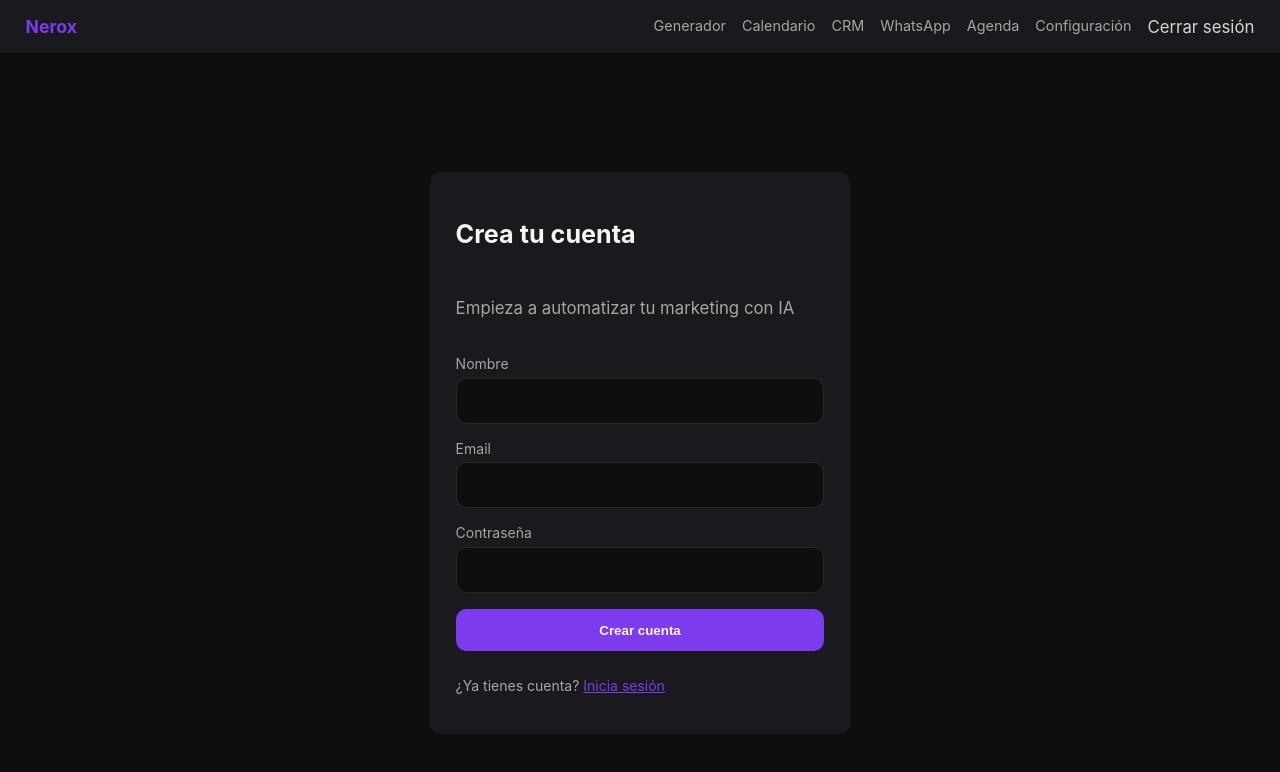
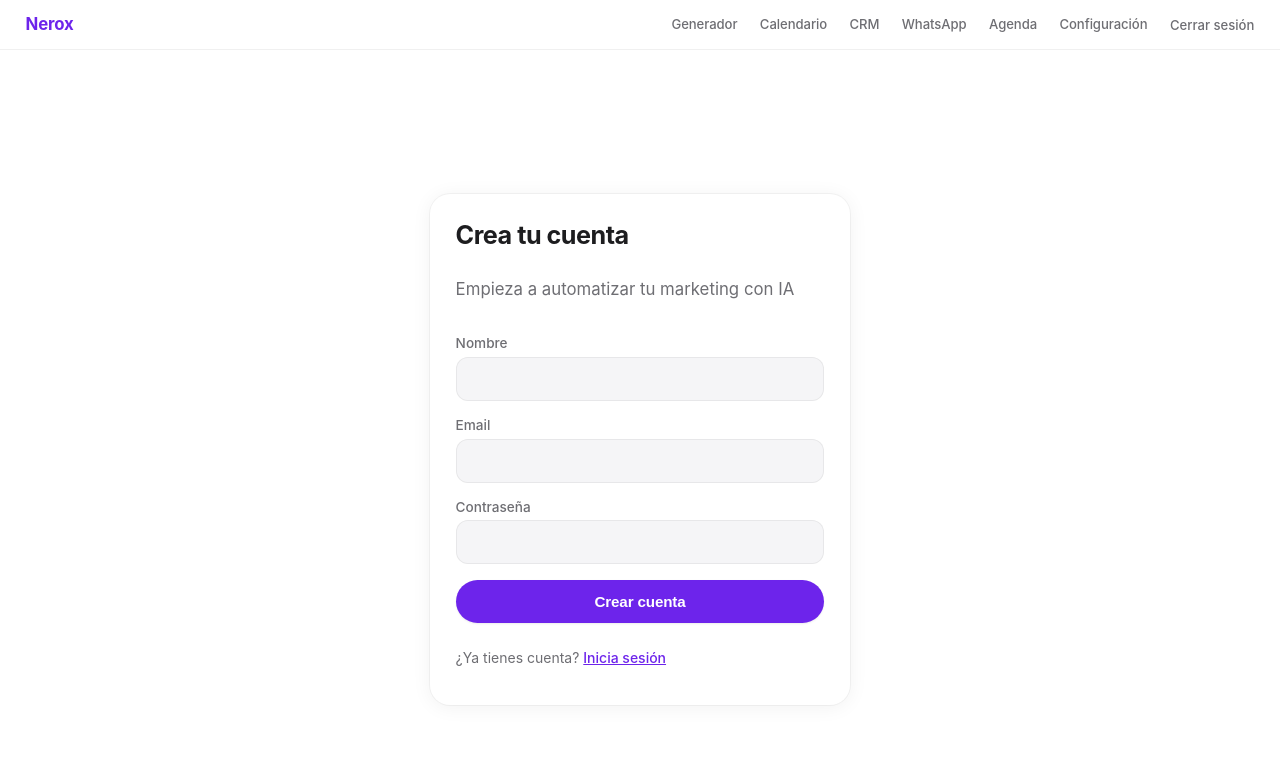
Before and after one commit to neroxdigital2-prog/social, a Next.js app: page /register in a window 1280 px wide. Shown: the top 772 px of the page. Built offline with nearby package versions, Linux system fonts and the light colour scheme; no server answers.

Commit message:
Update globals.css

```diff
--- a/app/globals.css
+++ b/app/globals.css
@@ -1,19 +1,22 @@
 :root {
   --color-primary-h: 262;
   --color-primary-s: 83%;
-  --color-primary-l: 58%;
+  --color-primary-l: 53%;
   --color-primary: hsl(var(--color-primary-h) var(--color-primary-s) var(--color-primary-l));
-  --color-primary-contrast: hsl(var(--color-primary-h) var(--color-primary-s) 98%);
-  --color-secondary: hsl(199 89% 48%);
-  --color-background: hsl(240 10% 6%);
-  --color-surface: hsl(240 8% 11%);
-  --color-text: hsl(0 0% 96%);
-  --color-text-muted: hsl(0 0% 65%);
-  --color-success: hsl(142 71% 45%);
-  --color-error: hsl(0 84% 60%);
-  --radius-md: clamp(0.5rem, 0.4rem + 0.3vw, 0.75rem);
+  --color-primary-contrast: hsl(0 0% 100%);
+  --color-secondary: hsl(199 89% 38%);
+  --color-background: #ffffff;
+  --color-surface: #f5f5f7;
+  --color-text: #1d1d1f;
+  --color-text-muted: #6e6e73;
+  --color-success: hsl(142 65% 32%);
+  --color-error: hsl(0 74% 45%);
+  --radius-md: 14px;
+  --radius-lg: 20px;
   --space-fluid: clamp(1rem, 0.8rem + 1vw, 2rem);
   --font-fluid-base: clamp(0.95rem, 0.9rem + 0.2vw, 1.05rem);
+  --shadow-card: 0 2px 20px rgba(0, 0, 0, 0.06), 0 0 0 1px rgba(0, 0, 0, 0.04);
+  --shadow-card-hover: 0 6px 24px rgba(0, 0, 0, 0.1), 0 0 0 1px rgba(0, 0, 0, 0.04);
 }
 
 * { box-sizing: border-box; }
@@ -23,123 +26,176 @@ body {
   color: var(--color-text);
   font-size: var(--font-fluid-base);
   margin: 0;
-  font-family: -apple-system, BlinkMacSystemFont, "Segoe UI", Roboto, sans-serif;
+  font-family: -apple-system, BlinkMacSystemFont, "SF Pro Text", "Helvetica Neue", "Segoe UI", Roboto, Arial, sans-serif;
+  -webkit-font-smoothing: antialiased;
 }
 
+h1, h2, h3 { letter-spacing: -0.02em; margin: 0; }
+
 .auth-shell { min-height: 100dvh; display: grid; place-items: center; padding: var(--space-fluid); }
-.auth-card { width: min(100%, 420px); background: var(--color-surface); border-radius: var(--radius-md); padding: var(--space-fluid); display: flex; flex-direction: column; gap: 0.75rem; }
+.auth-card {
+  width: min(100%, 420px);
+  background: #ffffff;
+  border-radius: var(--radius-lg);
+  padding: var(--space-fluid);
+  display: flex;
+  flex-direction: column;
+  gap: 0.75rem;
+  box-shadow: var(--shadow-card);
+}
 .auth-form { display: flex; flex-direction: column; gap: 1rem; margin-top: 0.5rem; }
 .field { display: flex; flex-direction: column; gap: 0.35rem; }
-.field label { font-size: 0.875rem; color: var(--color-text-muted); }
+.field label { font-size: 0.85rem; color: var(--color-text-muted); font-weight: 500; }
+
 .field input, .field textarea, select, input[type="number"], input[type="date"], input[type="datetime-local"], input[type="time"] {
-  background: var(--color-background);
-  border: 1px solid hsl(0 0% 100% / 0.1);
-  border-radius: var(--radius-md);
+  background: var(--color-surface);
+  border: none;
+  box-shadow: inset 0 0 0 1px rgba(0, 0, 0, 0.06);
+  border-radius: 12px;
   padding: 0.75rem 1rem;
   color: var(--color-text);
   font-size: var(--font-fluid-base);
-  color-scheme: dark;
-  transition: border-color 0.15s ease, box-shadow 0.15s ease;
+  font-family: inherit;
+  color-scheme: light;
+  transition: box-shadow 0.15s ease;
 }
 
-/* Los navegadores no siempre heredan el color del <select> en sus <option>,
-   así que se fuerza explícito para evitar texto invisible en tema oscuro. */
 select option {
-  background: var(--color-surface, var(--color-background));
+  background: #ffffff;
   color: var(--color-text);
 }
 
-.field input:hover { border-color: hsl(0 0% 100% / 0.2); }
+.field input:hover { box-shadow: inset 0 0 0 1px rgba(0, 0, 0, 0.12); }
 .field input:focus-visible, select:focus-visible, textarea:focus-visible {
   outline: none;
-  border-color: var(--color-primary);
   box-shadow: 0 0 0 3px hsl(var(--color-primary-h) var(--color-primary-s) var(--color-primary-l) / 0.25);
 }
 .field-error { color: var(--color-error); font-size: 0.875rem; margin: 0; }
+
+/* ===== Botones tipo píldora, estilo apple.com ===== */
 .btn-primary {
-  background: var(--color-primary); color: var(--color-primary-contrast); border: none;
-  border-radius: var(--radius-md); padding: 0.85rem 1.5rem; font-weight: 600; cursor: pointer;
-  text-align: center; text-decoration: none; display: inline-block;
-  transition: transform 0.15s ease, filter 0.15s ease, opacity 0.15s ease;
+  background: var(--color-primary);
+  color: var(--color-primary-contrast);
+  border: none;
+  border-radius: 980px;
+  padding: 0.8rem 1.9rem;
+  font-weight: 600;
+  font-size: 0.95rem;
+  letter-spacing: -0.01em;
+  cursor: pointer;
+  text-align: center;
+  text-decoration: none;
+  display: inline-block;
+  box-shadow: 0 1px 2px rgba(0, 0, 0, 0.08);
+  transition: transform 0.15s ease, filter 0.15s ease, box-shadow 0.15s ease;
 }
-.btn-primary:hover { filter: brightness(1.1); transform: translateY(-1px); }
-.btn-primary:active { transform: translateY(0); filter: brightness(0.95); }
+.btn-primary:hover { filter: brightness(1.08); transform: translateY(-1px); box-shadow: 0 4px 12px rgba(0, 0, 0, 0.12); }
+.btn-primary:active { transform: translateY(0); filter: brightness(0.96); }
 .btn-primary:focus-visible { outline: 3px solid var(--color-secondary); outline-offset: 2px; }
-.btn-primary:disabled { opacity: 0.6; cursor: not-allowed; transform: none; }
-.btn-large { padding: 1rem 2rem; font-size: 1.1rem; }
+.btn-primary:disabled { opacity: 0.5; cursor: not-allowed; transform: none; box-shadow: none; }
+.btn-large { padding: 1rem 2.25rem; font-size: 1.05rem; }
 .btn-secondary {
-  background: transparent; color: var(--color-primary); border: 1px solid var(--color-primary);
-  border-radius: var(--radius-md); padding: 0.75rem 1.25rem; font-weight: 600; cursor: pointer;
-  transition: background 0.15s ease, transform 0.15s ease;
+  background: var(--color-surface);
+  color: var(--color-text);
+  border: none;
+  border-radius: 980px;
+  padding: 0.75rem 1.5rem;
+  font-weight: 600;
+  font-size: 0.9rem;
+  cursor: pointer;
+  transition: background 0.15s ease, transform 0.1s ease;
 }
-.btn-secondary:hover { background: hsl(var(--color-primary-h) var(--color-primary-s) var(--color-primary-l) / 0.1); }
+.btn-secondary:hover { background: #e8e8ed; }
+.btn-secondary:active { transform: scale(0.98); }
 .auth-switch { font-size: 0.875rem; color: var(--color-text-muted); }
-.auth-switch a { color: var(--color-primary); }
+.auth-switch a { color: var(--color-primary); font-weight: 500; }
+
 .dashboard-shell { max-width: 1100px; margin-inline: auto; padding: var(--space-fluid); display: flex; flex-direction: column; gap: var(--space-fluid); }
-.dashboard-header { display: flex; flex-direction: column; gap: 0.25rem; }
+.dashboard-header { display: flex; flex-direction: column; gap: 0.35rem; }
+.dashboard-header h1 { font-size: clamp(1.75rem, 1.4rem + 1.5vw, 2.5rem); font-weight: 700; color: var(--color-text); }
+.dashboard-header p { margin: 0; }
+
 .stats-grid { display: grid; grid-template-columns: repeat(auto-fit, minmax(220px, 1fr)); gap: 1rem; }
-.stat-card { background: var(--color-surface); border-radius: var(--radius-md); padding: var(--space-fluid); display: flex; flex-direction: column; gap: 0.25rem; }
-.stat-number { font-size: 2rem; font-weight: 700; color: var(--color-primary); }
+.stat-card { background: #ffffff; border-radius: var(--radius-lg); padding: var(--space-fluid); display: flex; flex-direction: column; gap: 0.25rem; box-shadow: var(--shadow-card); }
+.stat-number { font-size: 2rem; font-weight: 700; color: var(--color-primary); letter-spacing: -0.02em; }
 .stat-label { color: var(--color-text-muted); font-size: 0.875rem; }
 .text-muted { color: var(--color-text-muted); }
-.form-card { background: var(--color-surface); border-radius: var(--radius-md); padding: var(--space-fluid); }
+.form-card { background: #ffffff; border-radius: var(--radius-lg); padding: var(--space-fluid); box-shadow: var(--shadow-card); }
 .field-row { display: grid; grid-template-columns: repeat(auto-fit, minmax(200px, 1fr)); gap: 1rem; }
 .chip-input-row { display: flex; gap: 0.5rem; }
 .chip-input-row input { flex: 1; }
 .chip-list { list-style: none; display: flex; flex-wrap: wrap; gap: 0.5rem; padding: 0; margin: 0.5rem 0 0; }
-.chip { background: hsl(var(--color-primary-h) var(--color-primary-s) var(--color-primary-l) / 0.15); color: var(--color-text); border-radius: 999px; padding: 0.35rem 0.5rem 0.35rem 0.9rem; display: flex; align-items: center; gap: 0.4rem; font-size: 0.875rem; }
+.chip { background: hsl(var(--color-primary-h) var(--color-primary-s) var(--color-primary-l) / 0.1); color: var(--color-primary); border-radius: 999px; padding: 0.35rem 0.5rem 0.35rem 0.9rem; display: flex; align-items: center; gap: 0.4rem; font-size: 0.85rem; font-weight: 500; }
 .chip-remove { background: none; border: none; color: var(--color-text-muted); cursor: pointer; font-size: 1rem; line-height: 1; padding: 0.1rem 0.35rem; border-radius: 50%; }
-.chip-remove:hover { background: hsl(0 0% 100% / 0.1); color: var(--color-text); }
-.publicaciones-grid { display: grid; grid-template-columns: repeat(auto-fill, minmax(280px, 1fr)); gap: 1rem; }
-.pub-card { background: var(--color-surface); border-radius: var(--radius-md); padding: var(--space-fluid); display: flex; flex-direction: column; gap: 0.5rem; }
-.pub-imagen { width: 100%; aspect-ratio: 1 / 1; object-fit: cover; border-radius: var(--radius-sm); }
-.btn-generar-imagen { width: 100%; aspect-ratio: 1 / 1; border-radius: var(--radius-sm); border: 1px dashed var(--color-secondary); background: transparent; color: var(--color-text); cursor: pointer; font-size: 0.85rem; transition: background 0.15s, transform 0.1s; }
-.btn-generar-imagen:hover:not(:disabled) { background: color-mix(in srgb, var(--color-secondary) 12%, transparent); }
+.chip-remove:hover { background: hsl(0 0% 0% / 0.08); color: var(--color-text); }
+
+.publicaciones-grid { display: grid; grid-template-columns: repeat(auto-fill, minmax(280px, 1fr)); gap: 1.25rem; }
+.pub-card { background: #ffffff; border-radius: var(--radius-lg); padding: var(--space-fluid); display: flex; flex-direction: column; gap: 0.6rem; box-shadow: var(--shadow-card); transition: box-shadow 0.2s ease, transform 0.15s ease; }
+.pub-card:hover { box-shadow: var(--shadow-card-hover); transform: translateY(-2px); }
+.pub-imagen { width: 100%; aspect-ratio: 1 / 1; object-fit: cover; border-radius: 12px; }
+.btn-generar-imagen { width: 100%; aspect-ratio: 1 / 1; border-radius: 12px; border: none; background: var(--color-surface); color: var(--color-text-muted); cursor: pointer; font-size: 0.85rem; font-weight: 500; transition: background 0.15s, transform 0.1s; }
+.btn-generar-imagen:hover:not(:disabled) { background: #e8e8ed; }
 .btn-generar-imagen:active:not(:disabled) { transform: scale(0.98); }
 .btn-generar-imagen:disabled { opacity: 0.6; cursor: wait; }
-.pub-tipo { font-size: 0.75rem; text-transform: uppercase; letter-spacing: 0.03em; color: var(--color-secondary); }
+.pub-tipo { font-size: 0.72rem; text-transform: uppercase; letter-spacing: 0.04em; font-weight: 600; color: var(--color-secondary); }
 .pub-hashtags { display: flex; flex-wrap: wrap; gap: 0.35rem; }
 .tag { color: var(--color-primary); font-size: 0.8rem; }
-.pub-estado { align-self: flex-start; font-size: 0.75rem; padding: 0.25rem 0.6rem; border-radius: 999px; }
-.estado-borrador { background: hsl(0 0% 100% / 0.1); color: var(--color-text-muted); }
-.estado-aprobada { background: hsl(142 71% 45% / 0.15); color: var(--color-success); }
-.estado-rechazada { background: hsl(0 84% 60% / 0.15); color: var(--color-error); }
+.pub-estado { align-self: flex-start; font-size: 0.72rem; font-weight: 600; padding: 0.25rem 0.65rem; border-radius: 999px; }
+.estado-borrador { background: hsl(0 0% 0% / 0.06); color: var(--color-text-muted); }
+.estado-aprobada { background: hsl(142 65% 32% / 0.12); color: var(--color-success); }
+.estado-rechazada { background: hsl(0 74% 45% / 0.12); color: var(--color-error); }
+
 .calendario-lista { display: flex; flex-direction: column; gap: 1rem; }
-.cal-card { background: var(--color-surface); border-radius: var(--radius-md); padding: var(--space-fluid); display: grid; grid-template-columns: 160px 1fr; gap: 1rem; }
-.cal-imagen { width: 100%; aspect-ratio: 1; object-fit: cover; border-radius: var(--radius-md); }
-.cal-imagen-placeholder { width: 100%; aspect-ratio: 1; border-radius: var(--radius-md); background: hsl(0 0% 100% / 0.05); display: grid; place-items: center; color: var(--color-text-muted); font-size: 0.8rem; }
+.cal-card { background: #ffffff; border-radius: var(--radius-lg); padding: var(--space-fluid); display: grid; grid-template-columns: 160px 1fr; gap: 1rem; box-shadow: var(--shadow-card); }
+.cal-imagen { width: 100%; aspect-ratio: 1; object-fit: cover; border-radius: 12px; }
+.cal-imagen-placeholder { width: 100%; aspect-ratio: 1; border-radius: 12px; background: var(--color-surface); display: grid; place-items: center; color: var(--color-text-muted); font-size: 0.8rem; }
 .cal-info { display: flex; flex-direction: column; gap: 0.4rem; }
 .cal-acciones { display: flex; flex-wrap: wrap; gap: 0.5rem; align-items: center; margin-top: 0.5rem; }
 .pub-exito { color: var(--color-success); font-size: 0.875rem; margin: 0; }
-.app-nav { display: flex; align-items: center; gap: 1.5rem; padding: 1rem var(--space-fluid); background: var(--color-surface); flex-wrap: wrap; }
-.app-nav-brand { font-weight: 700; color: var(--color-primary); text-decoration: none; font-size: 1.1rem; }
-.selector-empresa-nav { background: var(--color-background); border: 1px solid hsl(0 0% 100% / 0.1); border-radius: var(--radius-md); padding: 0.4rem 0.75rem; color: var(--color-text); font-size: 0.85rem; }
-.app-nav-links { display: flex; gap: 1rem; flex-wrap: wrap; margin-left: auto; }
-.app-nav-links a { color: var(--color-text-muted); text-decoration: none; font-size: 0.9rem; }
+
+/* ===== Barra de navegación, estilo apple.com: blanca, fija, línea sutil ===== */
+.app-nav {
+  display: flex;
+  align-items: center;
+  gap: 1.5rem;
+  padding: 0.9rem var(--space-fluid);
+  background: rgba(255, 255, 255, 0.85);
+  backdrop-filter: saturate(180%) blur(16px);
+  -webkit-backdrop-filter: saturate(180%) blur(16px);
+  border-bottom: 1px solid rgba(0, 0, 0, 0.06);
+  position: sticky;
+  top: 0;
+  z-index: 50;
+  flex-wrap: wrap;
+}
+.app-nav-brand { font-weight: 700; color: var(--color-primary); text-decoration: none; font-size: 1.05rem; letter-spacing: -0.01em; }
+.selector-empresa-nav { background: var(--color-surface); border: none; border-radius: 980px; padding: 0.4rem 0.9rem; color: var(--color-text); font-size: 0.82rem; font-weight: 500; }
+.app-nav-links { display: flex; gap: 1.4rem; flex-wrap: wrap; margin-left: auto; align-items: center; }
+.app-nav-links a { color: var(--color-text-muted); text-decoration: none; font-size: 0.82rem; font-weight: 500; letter-spacing: -0.005em; transition: color 0.15s ease; }
 .app-nav-links a:hover { color: var(--color-text); }
 @media (max-width: 520px) { .cal-card { grid-template-columns: 1fr; } }
 
-/* ===== Botón "Cerrar sesión" — estilo igual a los enlaces del nav ===== */
+/* ===== Botón "Cerrar sesión" ===== */
 .app-nav-logout {
   background: none;
   border: none;
   padding: 0;
   margin: 0;
   font: inherit;
-  color: inherit;
+  font-size: 0.82rem;
+  font-weight: 500;
+  color: var(--color-text-muted);
   cursor: pointer;
-  opacity: 0.85;
-  transition: opacity 0.15s ease, color 0.15s ease;
+  transition: color 0.15s ease;
 }
 
 .app-nav-logout:hover,
 .app-nav-logout:focus-visible {
-  opacity: 1;
-  color: var(--color-error, #ff6b6b);
+  color: var(--color-error);
 }
 
 .app-nav-logout:focus-visible {
-  outline: 2px solid var(--color-error, #ff6b6b);
+  outline: 2px solid var(--color-error);
   outline-offset: 2px;
   border-radius: 4px;
 }
@@ -149,10 +205,9 @@ select option {
 .cal-tarjeta {
   background: #ffffff;
   color: #1d1d1f;
-  font-family: -apple-system, BlinkMacSystemFont, "SF Pro Text", "Helvetica Neue", Arial, sans-serif;
-  border-radius: 20px;
+  border-radius: var(--radius-lg);
   padding: 2rem;
-  box-shadow: 0 2px 24px rgba(0, 0, 0, 0.06), 0 0 0 1px rgba(0, 0, 0, 0.04);
+  box-shadow: var(--shadow-card);
 }
 
 .cal-nav {
```
